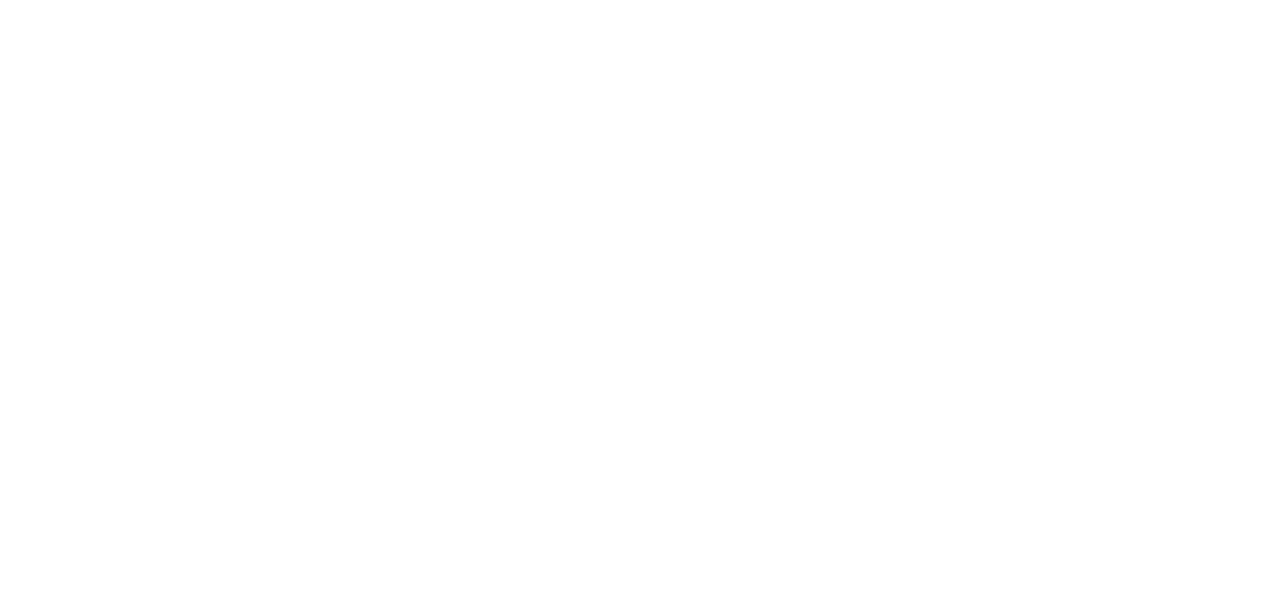
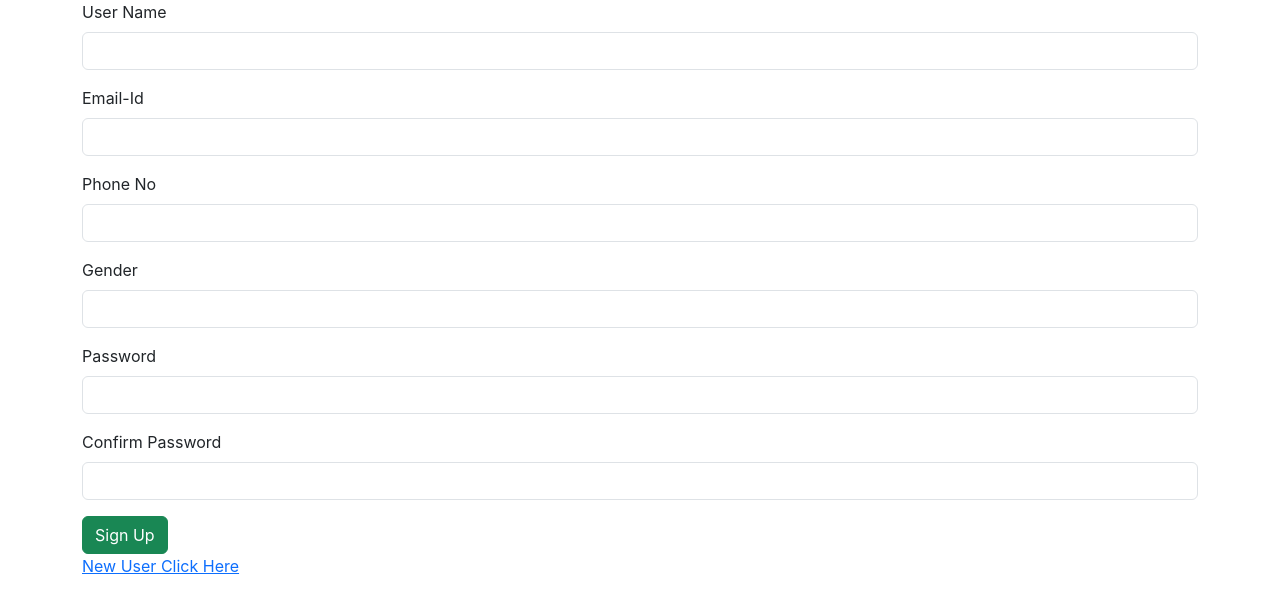
Before and after one commit to swadhi03/bus-app-frontend-new, a React (Create React App) app: page / in a window 1280 px wide. Shown: the top 610 px of the page. Built offline with nearby package versions, Linux system fonts and the light colour scheme.

Commit message:
completed

```diff
--- a/package.json
+++ b/package.json
@@ -6,8 +6,10 @@
     "@testing-library/jest-dom": "^5.17.0",
     "@testing-library/react": "^13.4.0",
     "@testing-library/user-event": "^13.5.0",
+    "axios": "^1.7.2",
     "react": "^18.3.1",
     "react-dom": "^18.3.1",
+    "react-router-dom": "^6.23.1",
     "react-scripts": "5.0.1",
     "web-vitals": "^2.1.4"
   },
--- a/src/App.js
+++ b/src/App.js
@@ -1,10 +1,16 @@
 import logo from './logo.svg';
 import './App.css';
+import { BrowserRouter, Route, Routes } from 'react-router-dom';
+import SignUp from './components/SignUp';
 
 function App() {
   return (
-    <div className="App">
-
+    <div>
+      <BrowserRouter>
+        <Routes>
+          <Route path='/' element={<SignUp/>}/>
+        </Routes>
+      </BrowserRouter>
     </div>
   );
 }
--- /dev/null
+++ b/src/components/SignUp.jsx
@@ -0,0 +1,76 @@
+import axios from 'axios'
+import React, { useState } from 'react'
+
+const SignUp = () => {
+    const [data,changeData]=useState([])
+    const inputHandler=(event)=>{
+        changeData({...data,[event.target.name]:event.target.value})
+    }
+    const readValue=()=>{
+        console.log(data)
+        axios.post("http://localhost:8080/signup",data).then(
+            (response)=>{
+                console.log(response.data)
+                if(response.data.status=="success")
+                    {
+                        alert("success")
+                    }
+                    else{
+                        alert("failed")
+                    }
+            }
+        ).catch(
+            (error)=>{
+                console.log(error.message)
+                alert(error.message)
+            }
+        ).finally()
+    }
+  return (
+    <div>
+        <div className="container">
+            <div className="row">
+                <div className="col col-12 col-md-12 col-md-12 col-lg-12 col-xl-12 col-xxl-12">
+                    <div className="row g-3">
+                        <div className="col col-12 col-sm-12 col-md-12 col-lg-12 col-xl-12 col-xxl-12">
+                            <label htmlFor="" className="form-label">User Name</label>
+                            <input type="text" className="form-control" name='name' value={data.name} onChange={inputHandler}/>
+                        </div>
+                        <div className="col col-12 col-sm-12 col-md-12 col-lg-12 col-xl-12 col-xxl-12">
+                            <label htmlFor="" className="form-label">Email-Id</label>
+                            <input type="email" className="form-control" name='email' value={data.email} onChange={inputHandler}/>
+                        </div>
+                        <div className="col col-12 col-sm-12 col-md-12 col-lg-12 col-xl-12 col-xxl-12">
+                            <label htmlFor="" className="form-label">Phone No</label>
+                            <input type="text" className="form-control" name='mobile' value={data.mobile} onChange={inputHandler}/>
+                        </div>
+                        <div className="col col-12 col-sm-12 col-md-12 col-lg-12 col-xl-12 col-xxl-12">
+                            <label htmlFor="" className="form-label">Gender</label>
+                            <select name="gender" id="" className="form-control" value={data.gender} onChange={inputHandler}>
+                              <option value=""></option>
+                              <option value="Female">Female</option>
+                              <option value="Male">Male</option>
+                              <option value="Others">Others</option>
+                            </select>
+                        </div>
+                        <div className="col col-12 col-sm-12 col-md-12 col-lg-12 col-xl-12 col-xxl-12">
+                            <label htmlFor="" className="form-label">Password</label>
+                            <input type="password" className="form-control" name='password' value={data.password} onChange={inputHandler}/>
+                        </div>
+                        <div className="col col-12 col-sm-12 col-md-12 col-lg-12 col-xl-12 col-xxl-12">
+                            <label htmlFor="" className="form-label">Confirm Password</label>
+                            <input type="password" className="form-control" name='password' value={data.password} onChange={inputHandler}/>
+                        </div>
+                        <div className="col col-12 col-sm-12 col-md-12 col-lg-12 col-xl-12 col-xxl-12">
+                            <button className="btn btn-success" onClick={readValue}>Sign Up</button>
+                        </div>
+                    </div>
+                    <a href="/signin">New User Click Here</a>
+                </div>
+            </div>
+        </div>
+    </div>
+  )
+}
+
+export default SignUp
```
Also changed, not shown: 1 other file (tests, documents, lock files or other folders).
